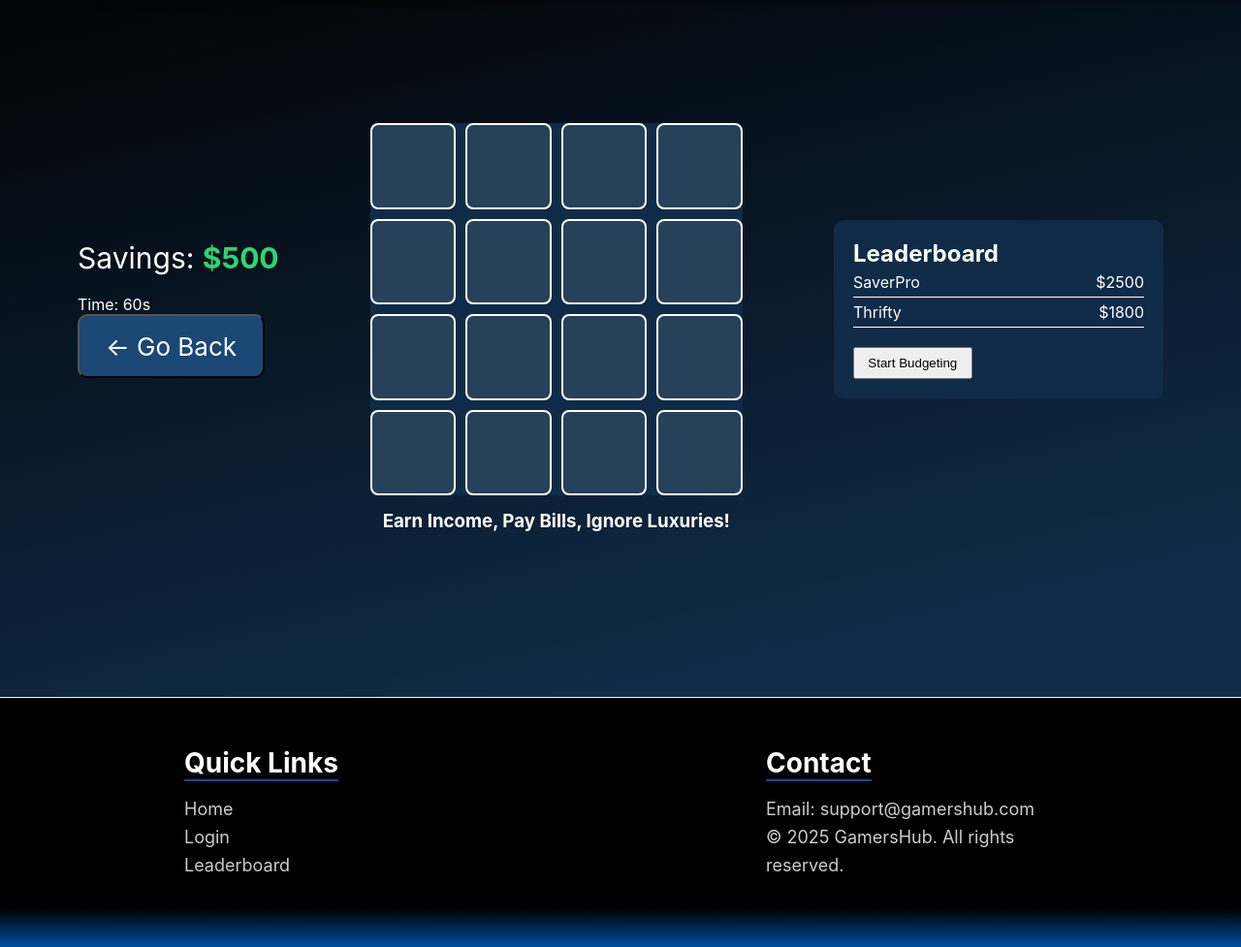
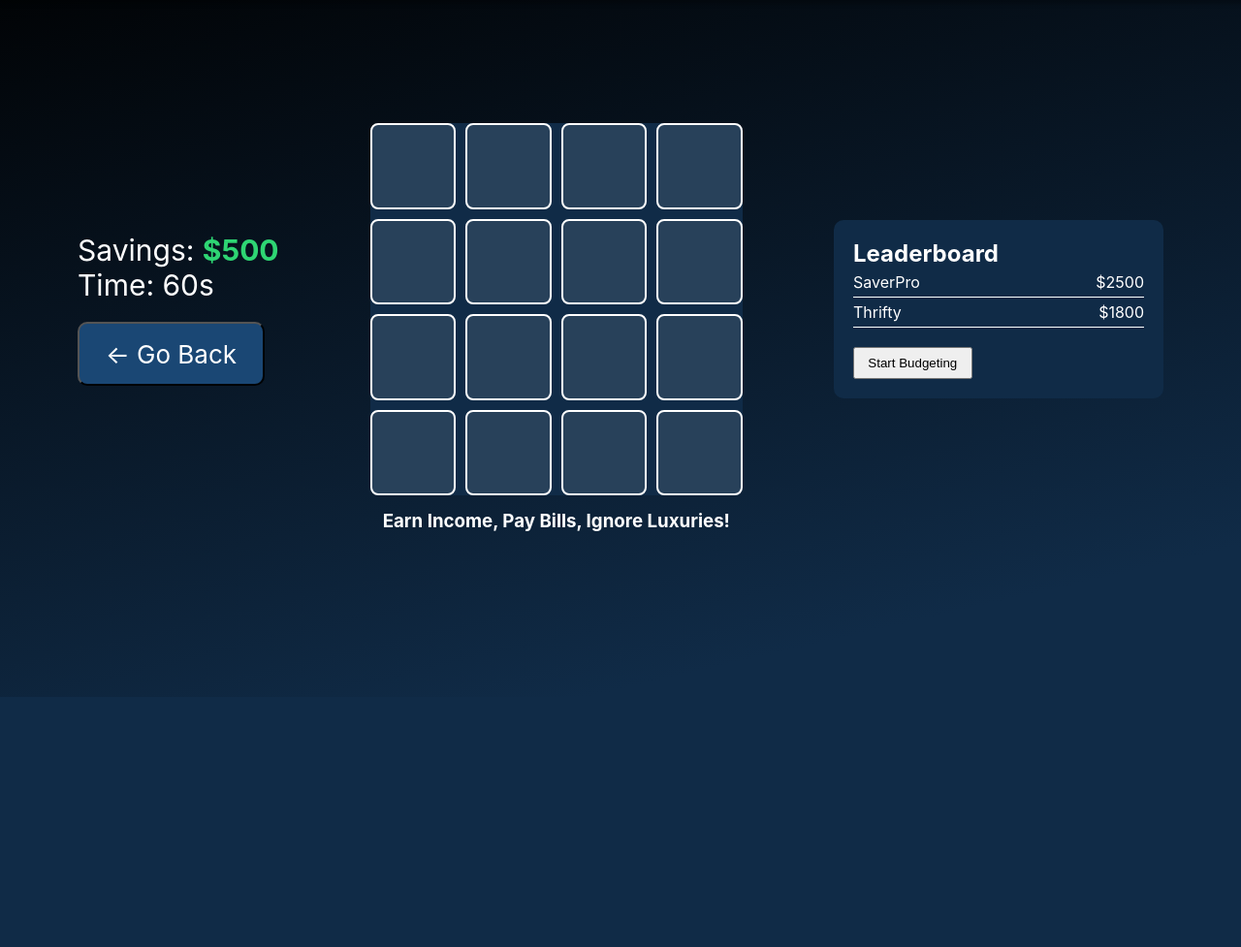
Before and after one commit to AhmedKXL/Fundamentals-of-Web-Programming-Project, a PHP site: page /games/finance.html in a window 1280 px wide. Shown: the part 81-1058 px from the top of the page at 97% size. After the commit the page ends 779 px from the top, so only its background shows below. Run offline with PHP 8.4, Linux system fonts and the light colour scheme.

Commit message:
Added on hover effect, removed footers, LINKS

```diff
--- a/frontend/games/2048.css
+++ b/frontend/games/2048.css
@@ -44,6 +44,11 @@
     cursor: pointer;
 }
 
+button:hover {
+  transition: transform 0.3s ease;
+  transform: scale(1.1);
+}
+
 #status-message {
     text-align: center;
     margin-top: 15px;
--- a/frontend/games/finance.css
+++ b/frontend/games/finance.css
@@ -80,3 +80,8 @@
     padding: 0.5em 1em;
     cursor: pointer;
 }
+
+button:hover {
+  transition: transform 0.3s ease;
+  transform: scale(1.1);
+}
--- a/frontend/games/finance.html
+++ b/frontend/games/finance.html
@@ -14,7 +14,7 @@
     <nav class="nav">
       <a href="../index.html">Home</a>
       <a href="../about.html">About</a>
-      <a href="../login.html" class="login">Login</a>
+      <a href="../login.php" class="login">Login</a>
     </nav>
   </header>
 
@@ -23,8 +23,7 @@
             <div class="score your-score">
                 <span>Savings:</span>
                 <span id="savings-display">$500</span>
-            </div>
-            <div class="score">
+                <br>
                 <span>Time:</span>
                 <span id="timer">60s</span>
             </div>
@@ -50,22 +49,5 @@
         </div>
     </div>
 
-  <footer class="footer">
-    <div class="footer-content">
-      <div class="footer-section links">
-        <h2>Quick Links</h2>
-        <ul>
-          <li><a href="../index.html">Home</a></li>
-          <li><a href="../login.html">Login</a></li>
-          <li><a href="../leaderboards.html">Leaderboard</a></li>
-        </ul>
-      </div>
-      <div class="footer-section contact">
-        <h2>Contact</h2>
-        <p>Email: support@gamershub.com</p>
-        <p>© 2025 GamersHub. All rights reserved.</p>
-      </div>
-    </div>
-  </footer>
 </body>
 </html>
--- a/frontend/games/minesweeper.css
+++ b/frontend/games/minesweeper.css
@@ -60,6 +60,11 @@
     cursor: pointer;
 }
 
+button:hover {
+  transition: transform 0.3s ease;
+  transform: scale(1.1);
+}
+
 #status-message {
     text-align: center;
     margin-top: 15px;
--- a/frontend/games/simon.css
+++ b/frontend/games/simon.css
@@ -57,6 +57,11 @@
     cursor: pointer;
 }
 
+button:hover {
+  transition: transform 0.3s ease;
+  transform: scale(1.1);
+}
+
 /* Disable interaction during computer turn */
 #game-board.unclickable {
     pointer-events: none;
```
Also changed, not shown: frontend/games/2048.html (+1 -18 lines), frontend/games/minesweeper.html (+2 -21 lines), frontend/games/simon.html (+1 -19 lines).
